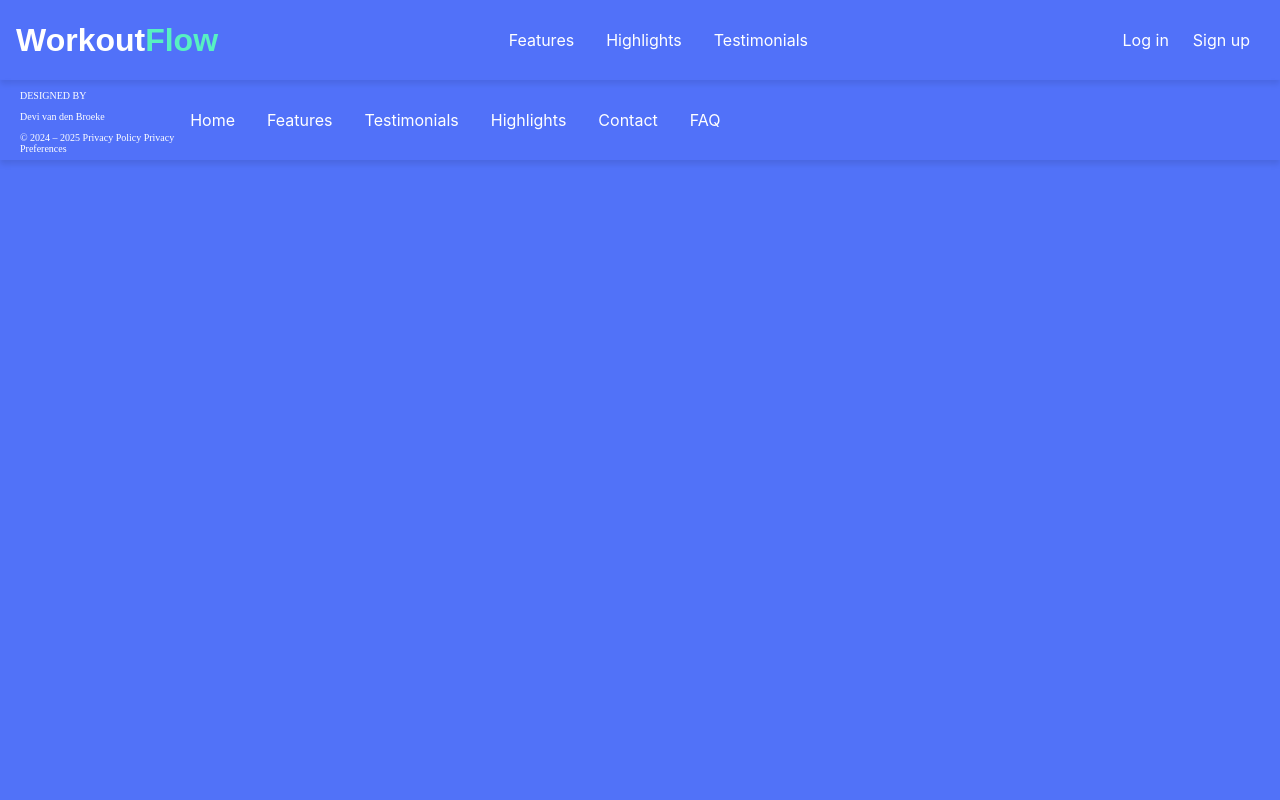
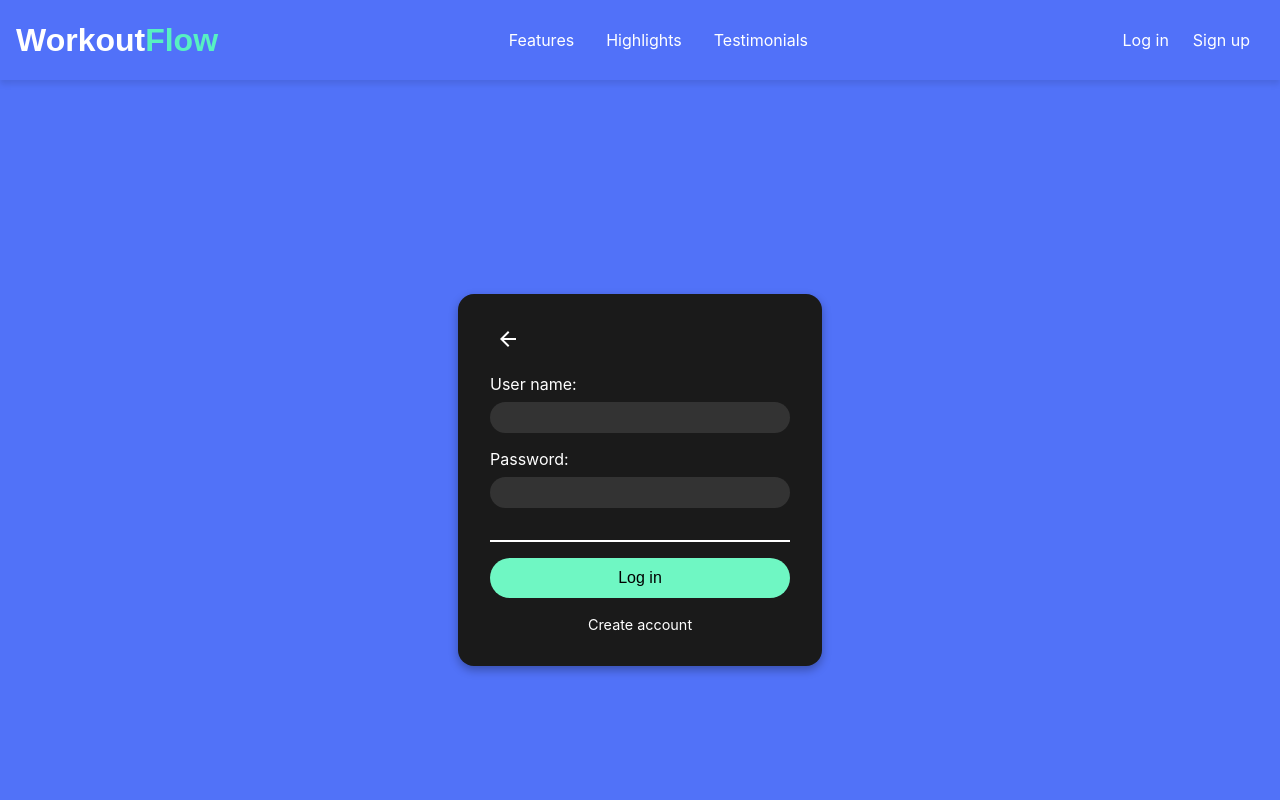
Before and after one commit to Devivdb/workout-builder, a React (Vite) app: page /log-in in a window 1280 px wide. Shown: the top 800 px of the page. Built offline with nearby package versions, Linux system fonts and the light colour scheme.

Commit message:
Verdere uitwerking van de LogIn-pagina

```diff
--- a/src/pages/logIn/LogIn.css
+++ b/src/pages/logIn/LogIn.css
@@ -1,3 +1,88 @@
 .log-in-background {
     background: rgb(81, 114, 248);
 }
+
+.login-wrapper {
+    display: flex;
+    justify-content: center;
+    align-items: center;
+    height: 100vh;
+}
+
+.login-container {
+    background-color: #1a1a1a;
+    padding: 2rem;
+    border-radius: 1rem;
+    width: 300px;
+    box-shadow: 0 4px 10px rgba(0, 0, 0, 0.3);
+}
+
+.back-button {
+    background: none;
+    border: none;
+    color: white;
+    font-size: 1.5rem;
+    cursor: pointer;
+    margin-bottom: 1rem;
+}
+
+.login-form {
+    display: flex;
+    flex-direction: column;
+    font-family: Inter, sans-serif;
+}
+
+label {
+    color: white;
+    margin-bottom: 0.5rem;
+}
+
+input {
+    background-color: #333;
+    color: white;
+    border: none;
+    border-radius: 2rem;
+    padding: 0.5rem 1rem;
+    margin-bottom: 1rem;
+}
+
+input:focus {
+    outline: none;
+    border: 1px solid #6ff7c3;
+}
+
+.divider {
+    border: 0.5px solid white;
+    margin: 1rem 0;
+}
+
+.login-button {
+    background-color: #6ff7c3;
+    color: black;
+    border: none;
+    border-radius: 2rem;
+    padding: 0.7rem 1rem;
+    cursor: pointer;
+    font-size: 1rem;
+    font-family: montserrat, sans-serif;
+}
+
+.login-button:hover {
+    background-color: #57cfa1;
+}
+
+.links {
+    text-align: center;
+    margin-top: 1rem;
+}
+
+.links a {
+    color: white;
+    font-size: 0.9rem;
+    text-decoration: none;
+    margin: 0 0.5rem;
+}
+
+.links a:hover {
+    text-decoration: underline;
+}
--- a/src/pages/logIn/LogIn.jsx
+++ b/src/pages/logIn/LogIn.jsx
@@ -1,12 +1,37 @@
-import './LogIn.css'
+import './LogIn.css';
 import useBackground from "../../hooks/useBackground.js";
+import ArrowBackIcon from '@mui/icons-material/ArrowBack';
+import { NavLink, useNavigate } from "react-router-dom";
 
-function LogIn(){
+function LogIn() {
+    const navigate = useNavigate();
 
-    useBackground("log-in-background")
+    useBackground("log-in-background");
+
+    const handleBackClick = () => {
+        navigate(-1);
+    };
 
     return (
         <>
+            <div className="login-wrapper">
+                <div className="login-container">
+                    <button className="back-button" onClick={handleBackClick}>
+                        <ArrowBackIcon />
+                    </button>
+                    <form className="login-form">
+                        <label htmlFor="username">User name:</label>
+                        <input type="text" id="username" name="username" required />
+                        <label htmlFor="password">Password:</label>
+                        <input type="password" id="password" name="password" required />
+                        <hr className="divider" />
+                        <button type="submit" className="login-button">Log in</button>
+                        <div className="links">
+                            <NavLink to="/sign-up">Create account</NavLink>
+                        </div>
+                    </form>
+                </div>
+            </div>
         </>
     );
 }
```
